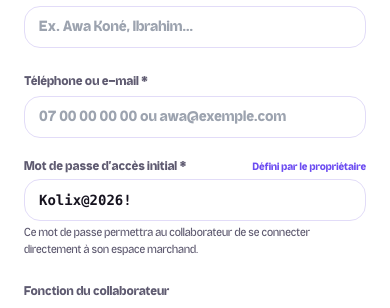
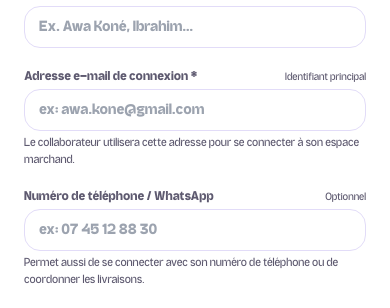
Before and after one commit to sidiksoum/Kolix, a React (Vite) app: page /utilisateurs in a window 390 px wide. Both pictures are taken after a click on the button "+ Ajouter un collaborateur". Shown: the part 147-455 px from the top of the page. Built offline with nearby package versions, Linux system fonts and the light colour scheme; no server answers.

Commit message:
fix(auth): separate email and phone fields for collaborators and preserve permissions

```diff
--- a/src/api/users.api.ts
+++ b/src/api/users.api.ts
@@ -24,6 +24,7 @@ export interface CollaboratorCreateDto {
 
 export interface CollaboratorUpdateDto {
   name?: string;
+  email?: string;
   phone?: string;
   role?: string;
   status?: string;
--- a/src/context/AuthContext.tsx
+++ b/src/context/AuthContext.tsx
@@ -51,6 +51,7 @@ export const AuthProvider: React.FC<{ children: React.ReactNode }> = ({ children
                 name: resolvedName,
                 email: me.email || prev.email,
                 role: (me.role as any) || prev.role || 'Propriétaire',
+                permissions: (me as any).permissions || prev.permissions || ((me.role as any) === 'Propriétaire' ? ['*'] : []),
                 initials,
                 currentShop: prev?.currentShop || {
                   id: 'shp_abidjan',
--- a/src/features/utilisateurs/UtilisateursPage.tsx
+++ b/src/features/utilisateurs/UtilisateursPage.tsx
@@ -137,7 +137,8 @@ export const UtilisateursPage: React.FC = () => {
   const [formOpen, setFormOpen] = useState(false);
   const [editingId, setEditingId] = useState<string | null>(null);
   const [formName, setFormName] = useState('');
-  const [formContact, setFormContact] = useState('');
+  const [formEmail, setFormEmail] = useState('');
+  const [formPhone, setFormPhone] = useState('');
   const [formPassword, setFormPassword] = useState('Kolix@2026!');
   const [formRole, setFormRole] = useState('Gestionnaire de commandes');
   const [formMods, setFormMods] = useState<string[]>(ROLE_PRESETS['Gestionnaire de commandes']);
@@ -165,7 +166,8 @@ export const UtilisateursPage: React.FC = () => {
     }
     setEditingId(null);
     setFormName('');
-    setFormContact('');
+    setFormEmail('');
+    setFormPhone('');
     setFormPassword('Kolix@2026!');
     setFormRole('Gestionnaire de commandes');
     setFormMods([...ROLE_PRESETS['Gestionnaire de commandes']]);
@@ -177,7 +179,8 @@ export const UtilisateursPage: React.FC = () => {
   const handleOpenEdit = (user: Collaborator) => {
     setEditingId(user.id);
     setFormName(user.name);
-    setFormContact(user.email !== '—' ? user.email : user.phone);
+    setFormEmail(user.email !== '—' ? user.email : '');
+    setFormPhone(user.phone !== '—' ? user.phone : '');
     setFormPassword('');
     setFormRole(user.role);
     setFormMods(user.mods === 'all' ? [...ALL_MODULES] : [...user.mods]);
@@ -204,8 +207,16 @@ export const UtilisateursPage: React.FC = () => {
     e.preventDefault();
     const activeMods = formMods.filter(m => !LOCKED_MODULES.includes(m));
 
-    if (!formName.trim() || !formContact.trim()) {
-      setFormError('Veuillez renseigner le nom et le contact.');
+    if (!formName.trim()) {
+      setFormError('Veuillez renseigner le nom et prénom.');
+      return;
+    }
+    if (!formEmail.trim() && !formPhone.trim()) {
+      setFormError('Veuillez renseigner au moins une adresse email ou un numéro de téléphone.');
+      return;
+    }
+    if (!editingId && (!formPassword.trim() || formPassword.trim().length < 4)) {
+      setFormError('Veuillez définir un mot de passe d’au moins 4 caractères.');
       return;
     }
     if (activeMods.length === 0) {
@@ -213,7 +224,10 @@ export const UtilisateursPage: React.FC = () => {
       return;
     }
 
-    const isEmail = formContact.includes('@');
+    const cleanName = formName.trim();
+    const cleanEmail = formEmail.trim().toLowerCase() || `${cleanName.toLowerCase().replace(/[^a-z0-9]/g, '')}_${Date.now().toString(36)}@kolix.shop`;
+    const cleanPhone = formPhone.trim().replace(/\s+/g, '') || `07${Math.floor(10000000 + Math.random() * 90000000)}`;
+
     setIsSubmitting(true);
 
     try {
@@ -221,15 +235,16 @@ export const UtilisateursPage: React.FC = () => {
         // Backend update
         try {
           await usersApi.updateCollaborator(editingId, {
-            name: formName.trim(),
+            name: cleanName,
             role: formRole,
-            phone: isEmail ? undefined : formContact.trim(),
+            email: formEmail.trim() ? formEmail.trim().toLowerCase() : undefined,
+            phone: formPhone.trim() ? formPhone.trim().replace(/\s+/g, '') : undefined,
             status: formSuspended ? 'Suspendu' : 'Actif',
             permissions: activeMods,
             password: formPassword.trim() || undefined
           });
         } catch {
-          // If offline / dev fallback
+          // Dev fallback
         }
 
         setUsers(prev =>
@@ -237,46 +252,48 @@ export const UtilisateursPage: React.FC = () => {
             if (u.id === editingId) {
               return {
                 ...u,
-                name: formName.trim(),
+                name: cleanName,
                 role: formRole,
                 mods: activeMods,
-                email: isEmail ? formContact.trim() : u.email,
-                phone: isEmail ? u.phone : formContact.trim(),
+                email: formEmail.trim() || u.email,
+                phone: formPhone.trim() || u.phone,
                 status: formSuspended ? 'Suspendu' : u.status === 'Suspendu' ? 'Actif' : u.status
               };
             }
             return u;
           })
         );
-        toast.success('Permissions du collaborateur mises à jour.');
+        toast.success('Permissions et accès du collaborateur mis à jour.');
       } else {
         // Backend create
         let generatedId = `u_${Date.now()}`;
+        const pwdToSave = formPassword.trim() || 'Kolix@2026!';
         try {
           const created = await usersApi.addCollaborator({
-            name: formName.trim(),
-            phone: isEmail ? '0700000000' : formContact.trim(),
-            email: isEmail ? formContact.trim() : `${formName.toLowerCase().replace(/\s+/g, '')}@kolix.ci`,
+            name: cleanName,
+            phone: cleanPhone,
+            email: cleanEmail,
             role: formRole,
             permissions: activeMods,
-            password: formPassword.trim() || 'Kolix@2026!'
+            password: pwdToSave
           });
           if (created?.id) generatedId = String(created.id);
-        } catch {
-          // Local fallback
+        } catch (apiErr: any) {
+          console.warn('addCollaborator backend error', apiErr);
+          // Keep local fallback so UI remains responsive
         }
 
         const newUser: Collaborator = {
           id: generatedId,
-          name: formName.trim(),
+          name: cleanName,
           role: formRole,
-          phone: isEmail ? '—' : formContact.trim(),
-          email: isEmail ? formContact.trim() : '—',
+          phone: formPhone.trim() || cleanPhone,
+          email: formEmail.trim() || cleanEmail,
           mods: activeMods,
-          status: 'Invitation envoyée'
+          status: 'Actif'
         };
         setUsers(prev => [...prev, newUser]);
-        toast.success(`Invitation envoyée à ${formName.trim()} !`);
+        toast.success(`Accès collaborateur créé pour ${cleanName} ! Mot de passe : ${pwdToSave}`);
       }
 
       setFormOpen(false);
@@ -525,16 +542,40 @@ export const UtilisateursPage: React.FC = () => {
                   />
                 </div>
 
-                {/* Contact (Phone / Email) */}
+                {/* Email de connexion */}
                 <div className="space-y-1">
-                  <label className="text-xs font-bold text-[#5E5A70]">Téléphone ou e-mail *</label>
+                  <div className="flex justify-between items-baseline">
+                    <label className="text-xs font-bold text-[#5E5A70]">Adresse e-mail de connexion *</label>
+                    <span className="text-[10px] text-[#5E5A70]">Identifiant principal</span>
+                  </div>
                   <input
-                    type="text"
-                    value={formContact}
-                    onChange={e => setFormContact(e.target.value)}
-                    placeholder="07 00 00 00 00 ou awa@exemple.com"
+                    type="email"
+                    value={formEmail}
+                    onChange={e => setFormEmail(e.target.value)}
+                    placeholder="ex: awa.kone@gmail.com"
                     className="w-full border border-[#E2DCF8] rounded-xl px-3.5 py-2.5 text-sm font-bold text-[#16131F] focus:outline-none focus:ring-2 focus:ring-[#6C4CF1]/30"
                   />
+                  <p className="text-[11px] text-[#5E5A70]">
+                    Le collaborateur utilisera cette adresse pour se connecter à son espace marchand.
+                  </p>
+                </div>
+
+                {/* Téléphone WhatsApp */}
+                <div className="space-y-1">
+                  <div className="flex justify-between items-baseline">
+                    <label className="text-xs font-bold text-[#5E5A70]">Numéro de téléphone / WhatsApp</label>
+                    <span className="text-[10px] text-[#5E5A70]">Optionnel</span>
+                  </div>
+                  <input
+                    type="tel"
+                    value={formPhone}
+                    onChange={e => setFormPhone(e.target.value)}
+                    placeholder="ex: 07 45 12 88 30"
+                    className="w-full border border-[#E2DCF8] rounded-xl px-3.5 py-2.5 text-sm font-bold text-[#16131F] focus:outline-none focus:ring-2 focus:ring-[#6C4CF1]/30"
+                  />
+                  <p className="text-[11px] text-[#5E5A70]">
+                    Permet aussi de se connecter avec son numéro de téléphone ou de coordonner les livraisons.
+                  </p>
                 </div>
 
                 {/* Mot de passe de connexion */}
```
Also changed, not shown: 4 other files (tests, documents, lock files or other folders).
